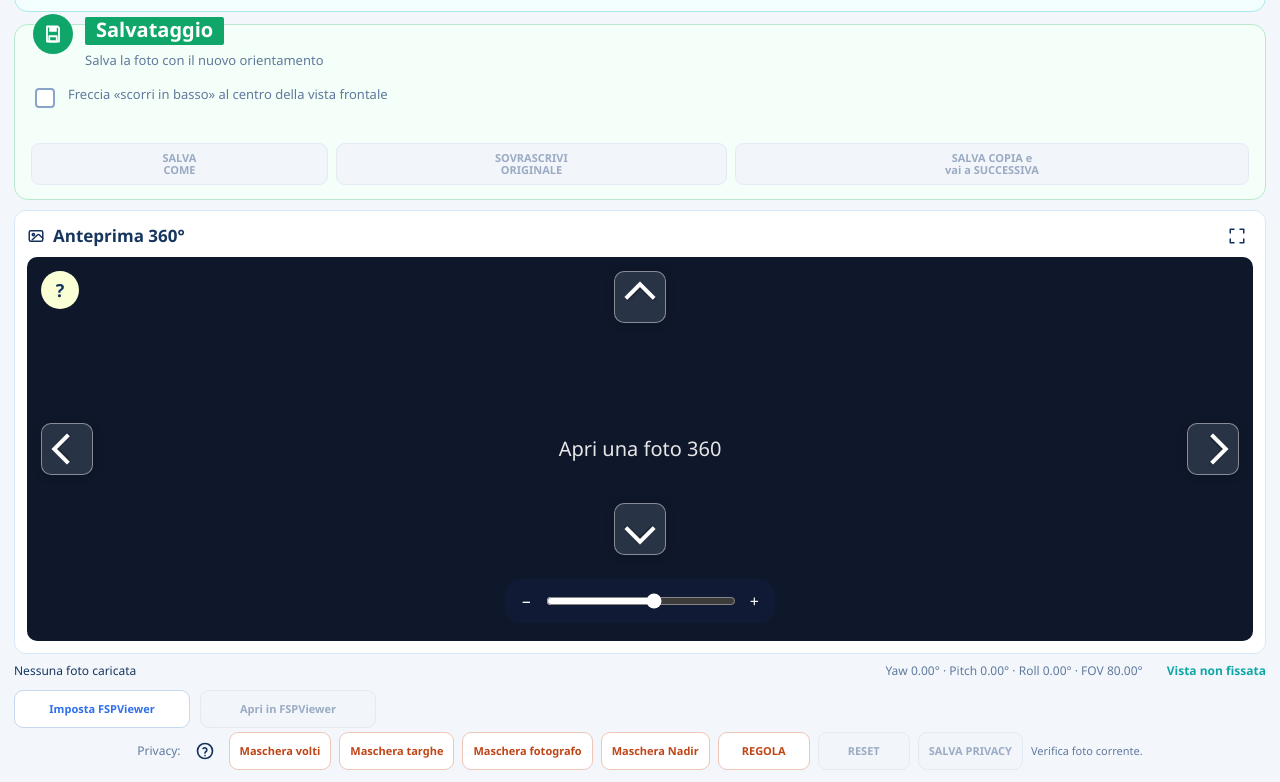
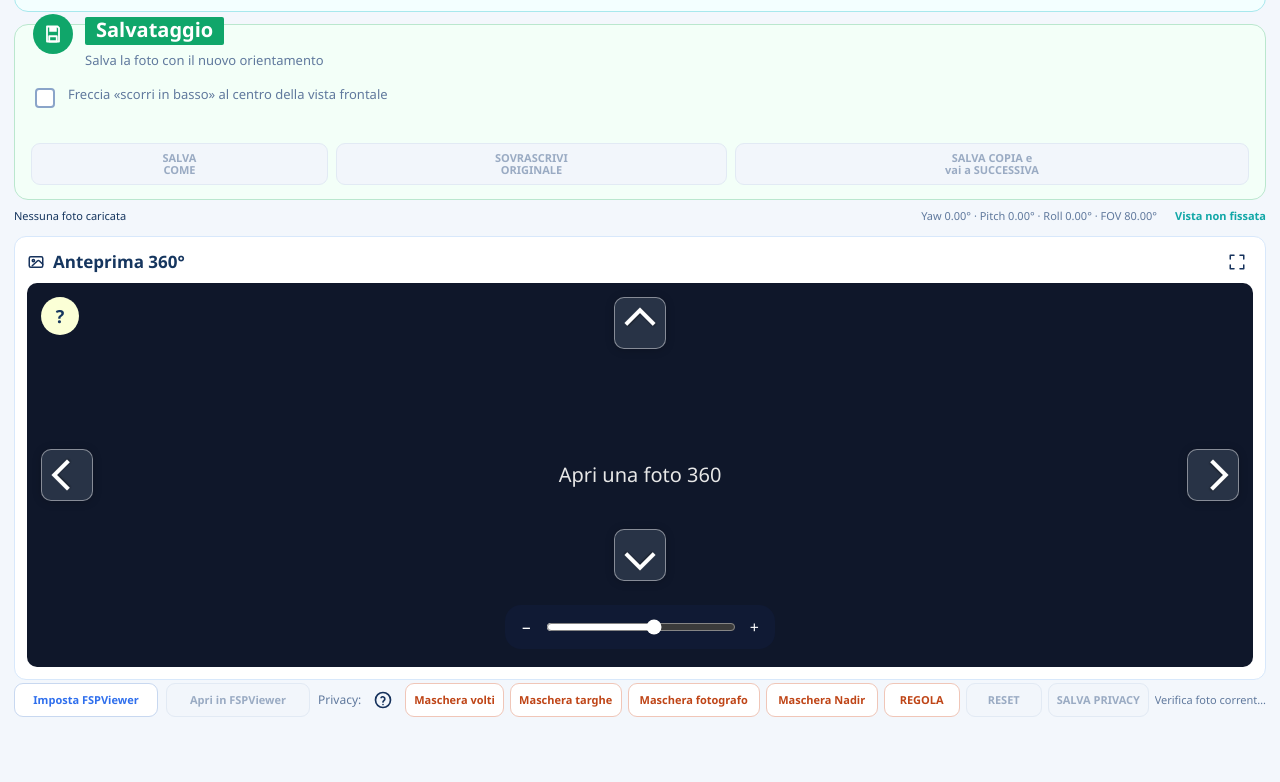
Before and after one commit to SB-66-BS/orienta360-online, a plain HTML site: page docs/index.html in a window 1280 px wide. Shown: the part 590-1372 px from the top of the page. After the commit the page ends 1320 px from the top, so only its background shows below. Drawn offline with Linux system fonts and the light colour scheme.

Commit message:
Modifiche 14.10.26 ore 3:19
Ho sistemato:
- testo “Trascina…” allineato a sinistra e non più a capo;
- riga nome file/Yaw/Pitch/Roll/FOV subito sotto i tre box;
- barra finale FSPViewer + Privacy su una sola riga;
- tasti FSPViewer e stato salvataggio/privacy più compatti.
Ho applicato anche la modifica alla versione locale in:
[Main.qml](C:/Users/Sbres/Documents/Codex/2026-09-18/re/outputs/ReframeFoto360/qt_app/qml/Main.qml)

```diff
--- a/docs/index.html
+++ b/docs/index.html
@@ -95,6 +95,12 @@
       </article>
     </section>
 
+    <section class="status-row">
+      <span id="fileInfo">Nessuna foto caricata</span>
+      <span id="viewInfo">Yaw 0.00° · Pitch 0.00° · Roll 0.00° · FOV 80.00°</span>
+      <strong id="fixedText">Vista non fissata</strong>
+    </section>
+
     <section class="preview-panel">
       <div class="preview-header">
         <img src="assets/icons/photo-outline.svg" alt="">
@@ -125,18 +131,12 @@
       </div>
     </section>
 
-    <section class="status-row">
-      <span id="fileInfo">Nessuna foto caricata</span>
-      <span id="viewInfo">Yaw 0.00° · Pitch 0.00° · Roll 0.00° · FOV 80.00°</span>
-      <strong id="fixedText">Vista non fissata</strong>
-    </section>
-
-    <section class="viewer-row">
+    <section class="bottom-toolbar">
+      <div class="viewer-row">
         <button id="setViewerButton" class="action-button blue outline" type="button">Imposta FSPViewer</button>
         <button id="openViewerButton" class="action-button blue outline" type="button" disabled>Apri in FSPViewer</button>
-    </section>
-
-    <section class="privacy-row">
+      </div>
+      <div class="privacy-row">
         <span>Privacy:</span>
         <button id="privacyHelpButton" class="small-icon-button" type="button" title="Istruzioni privacy"><img src="assets/icons/help.svg" alt=""></button>
         <button class="privacy-button" data-tool="faces" type="button">Maschera volti</button>
@@ -151,6 +151,7 @@
           <div class="privacy-progress-track"><div id="privacyProgressBar" class="privacy-progress-bar"></div></div>
         </div>
         <span id="privacyStatus">Verifica foto corrente.</span>
+      </div>
     </section>
   </main>
 
--- a/docs/styles.css
+++ b/docs/styles.css
@@ -107,7 +107,7 @@ button span {
   grid-template-columns: minmax(640px, 1fr) minmax(420px, 1fr) minmax(380px, 0.95fr);
   gap: 12px;
   min-height: 216px;
-  margin-bottom: 10px;
+  margin-bottom: 2px;
 }
 
 .card {
@@ -307,10 +307,11 @@ button span {
 }
 
 .view-hint {
-  margin: 0 0 8px 70px;
+  margin: 0 0 8px;
   color: var(--muted);
   font-size: 12px;
   font-weight: 700;
+  white-space: nowrap;
 }
 
 .slider-row {
@@ -431,13 +432,13 @@ input[type="range"] {
 }
 
 .privacy-progress {
-  flex: 0 0 min(520px, 100%);
+  flex: 1 1 260px;
   display: grid;
-  grid-template-columns: auto minmax(180px, 1fr);
+  grid-template-columns: auto minmax(120px, 1fr);
   align-items: center;
-  gap: 10px;
+  gap: 8px;
   color: var(--text);
-  font-size: 12px;
+  font-size: 11px;
   white-space: normal;
 }
 
@@ -651,10 +652,11 @@ input[type="range"] {
 .status-row {
   display: flex;
   align-items: center;
-  gap: 24px;
-  min-height: 34px;
+  gap: 18px;
+  min-height: 28px;
+  margin-bottom: 6px;
   color: var(--muted);
-  font-size: 12px;
+  font-size: 11px;
 }
 
 #fileInfo {
@@ -669,24 +671,36 @@ input[type="range"] {
   color: var(--teal);
 }
 
+.bottom-toolbar {
+  display: flex;
+  align-items: center;
+  gap: 8px;
+  min-height: 40px;
+  white-space: nowrap;
+}
+
 .viewer-row {
   display: flex;
   align-items: center;
-  gap: 10px;
-  min-height: 42px;
+  flex: 0 0 auto;
+  gap: 8px;
+  min-height: 38px;
 }
 
 .viewer-row .action-button {
-  min-width: 176px;
+  min-width: 144px;
+  min-height: 34px;
 }
 
 .privacy-row {
   display: flex;
   align-items: center;
-  justify-content: center;
-  gap: 8px;
-  min-height: 42px;
-  flex-wrap: wrap;
+  justify-content: flex-start;
+  flex: 1 1 auto;
+  gap: 6px;
+  min-height: 38px;
+  min-width: 0;
+  flex-wrap: nowrap;
   white-space: nowrap;
 }
 
@@ -726,7 +740,23 @@ input[type="range"] {
   color: var(--orange-active);
   background: white;
   border-color: #f0c6b8;
-  min-width: 108px;
+  min-width: 96px;
+  min-height: 34px;
+  padding-inline: 8px;
+}
+
+.privacy-button[data-tool="photographer"] {
+  min-width: 132px;
+}
+
+.privacy-button[data-tool="plates"],
+.privacy-button[data-tool="nadir"] {
+  min-width: 112px;
+}
+
+#privacyTuneButton,
+#resetPrivacyButton {
+  min-width: 76px;
 }
 
 .privacy-button.active {
@@ -735,10 +765,12 @@ input[type="range"] {
 }
 
 #privacyStatus {
-  max-width: 220px;
+  max-width: 170px;
   color: var(--muted);
   font-size: 11px;
-  white-space: normal;
+  overflow: hidden;
+  text-overflow: ellipsis;
+  white-space: nowrap;
 }
 
 dialog {
```
Lines whose indentation alone changed are shown as unchanged.
